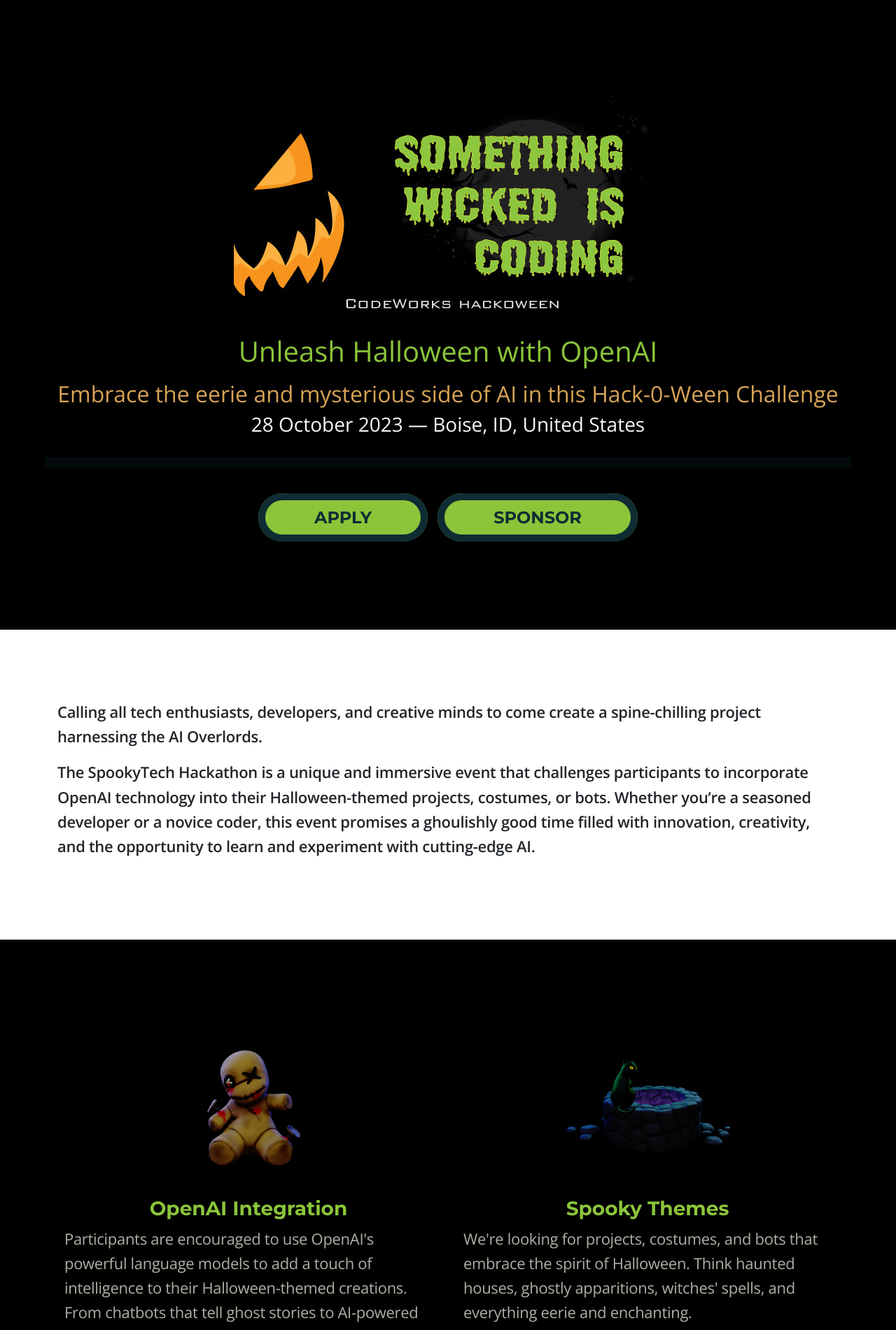
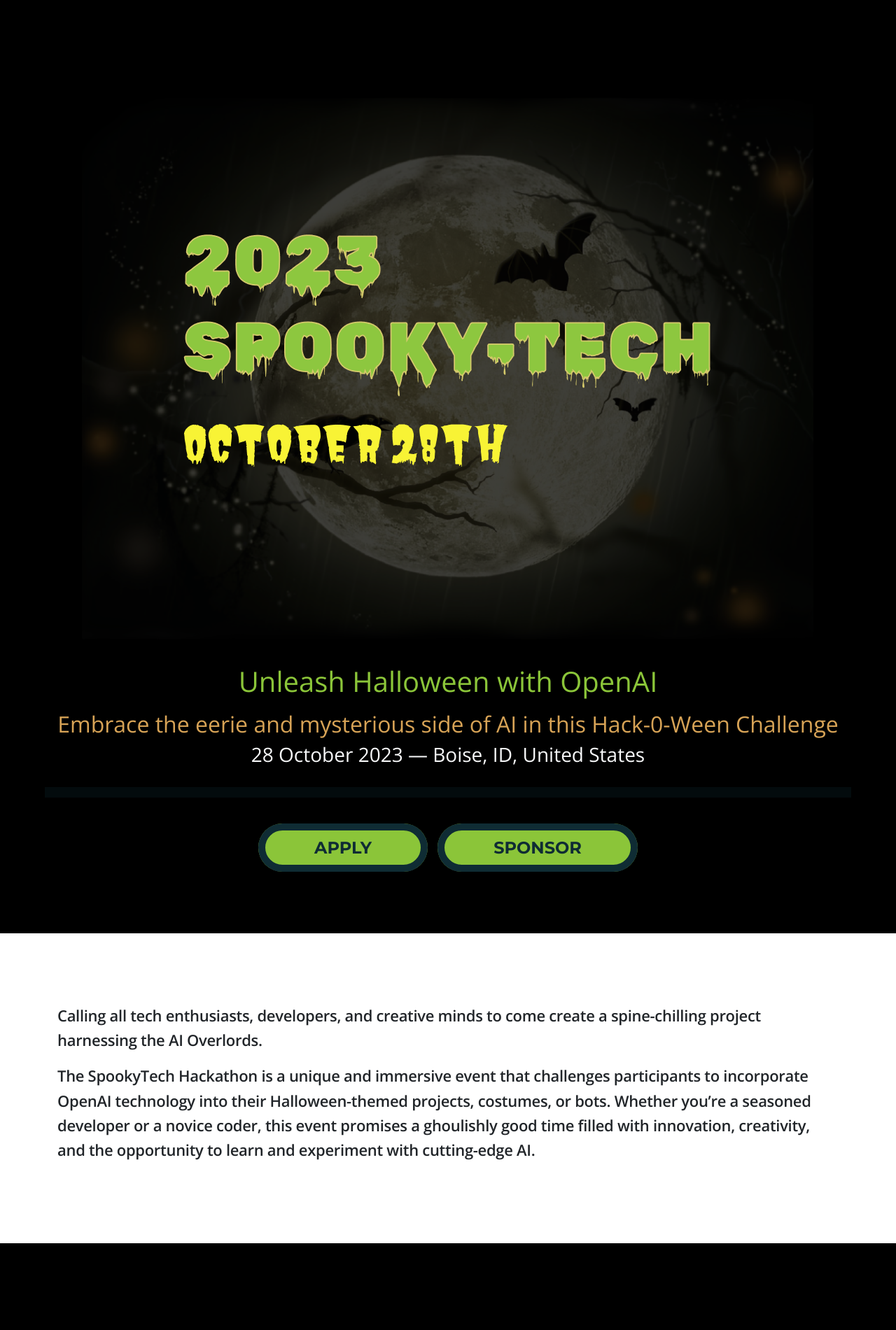
Before and after one commit to codeworksacademy/hackoween_23, a Jekyll site: the page built from index.html, in a window 1280 px wide. Shown: the top 1901 px of the page at 70% size. Built offline with Jekyll 4.4.1, drawn with Linux system fonts in a browser that asks for light colours; nearby versions of some CDN libraries.

Commit message:
update cover

```diff
--- a/_config.yml
+++ b/_config.yml
@@ -36,7 +36,7 @@
 # Event information.
 event:
   name:        "Unleash Halloween with OpenAI"
-  image:       "images/announcement.jpg"
+  image:       "images/cover.png"
   subtitle: "Embrace the eerie and mysterious side of AI in this Hack-0-Ween Challenge"
   date:        "28 October 2023"
   location:    "Boise, ID, United States"
--- a/index.html
+++ b/index.html
@@ -76,7 +76,7 @@
       </div>
     </div>
 
-    <div class="row justify-content-around">
+    <div class="row justify-content-around align-items-center">
       {% for sponsor in site.event.sponsors %}
       <div class="col-md-3">
         <div class="text-center">
```
Also changed, not shown: images/cover.png (added).
